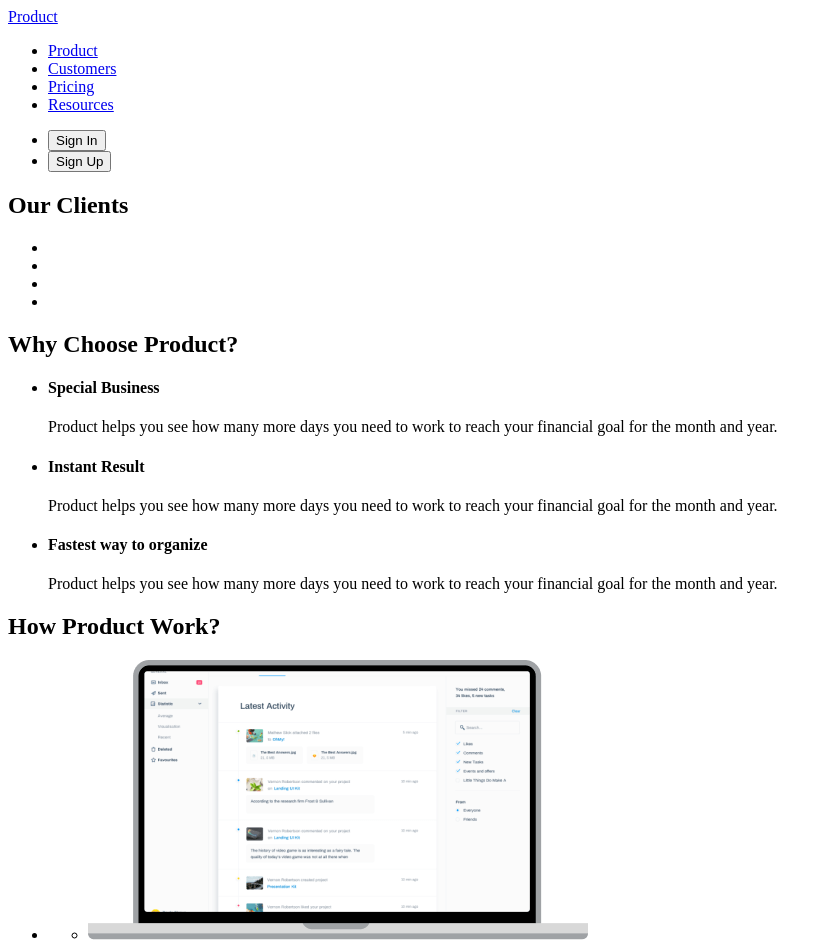
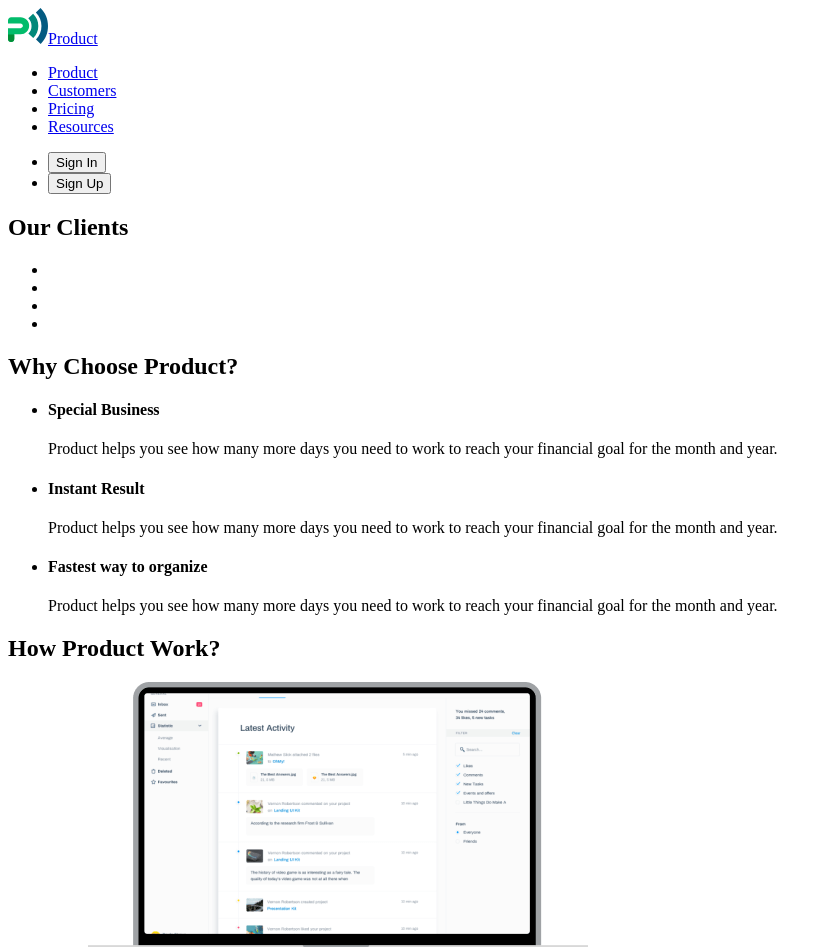
Before and after one commit to AnzhelaMaiboroda/solid-waddle, a plain HTML site: page customers.html in a window 1280 px wide. Shown: the top 947 px of the page, without its empty margins (0-832 px from the left). Drawn offline with Linux system fonts and the light colour scheme.

Commit message:
add logo

```diff
--- a/customers.html
+++ b/customers.html
@@ -10,7 +10,7 @@
 <body>
   <header>
     <nav>
-      <a href="./index.html"><img src="" alt="">Product</a>
+      <a href="./index.html"><img src="./images/logo/logo.svg" alt="logo">Product</a>
       <ul>
         <li><a href="./index.html">Product</a></li>
         <li><a href="./customers.html">Customers</a></li>
@@ -136,7 +136,7 @@
   </main>
 
   <footer>
-    <a href="./index.html"><img src="" alt="">Product</a>
+    <a href="./index.html"><img src="./images/logo/logo.svg" alt="logo">Product</a>
     <p>Resource</p>
     <ul>
       <li>About Us</li>
```
Also changed, not shown: index.html (+2 -2 lines), images/logo/logo.svg (added).
